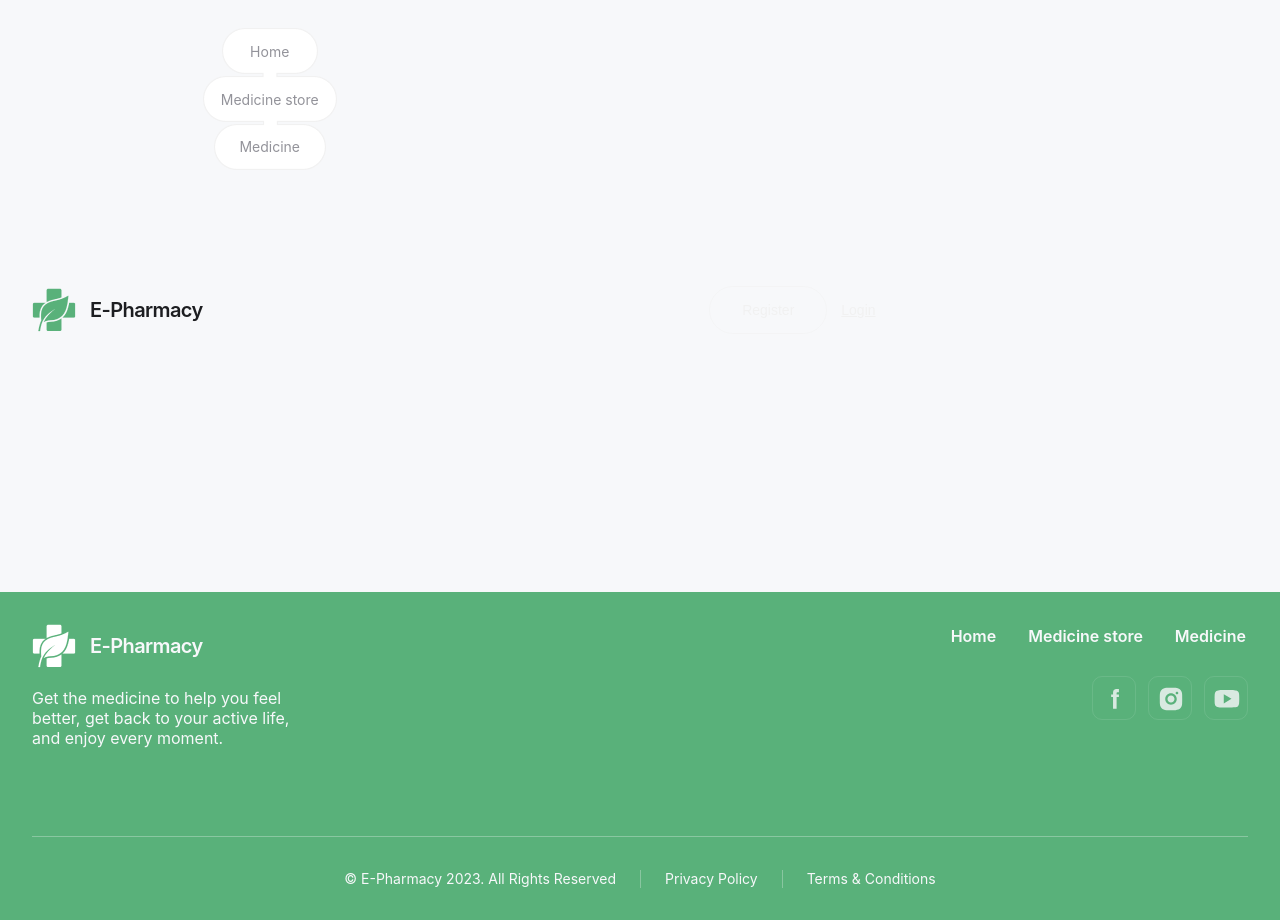
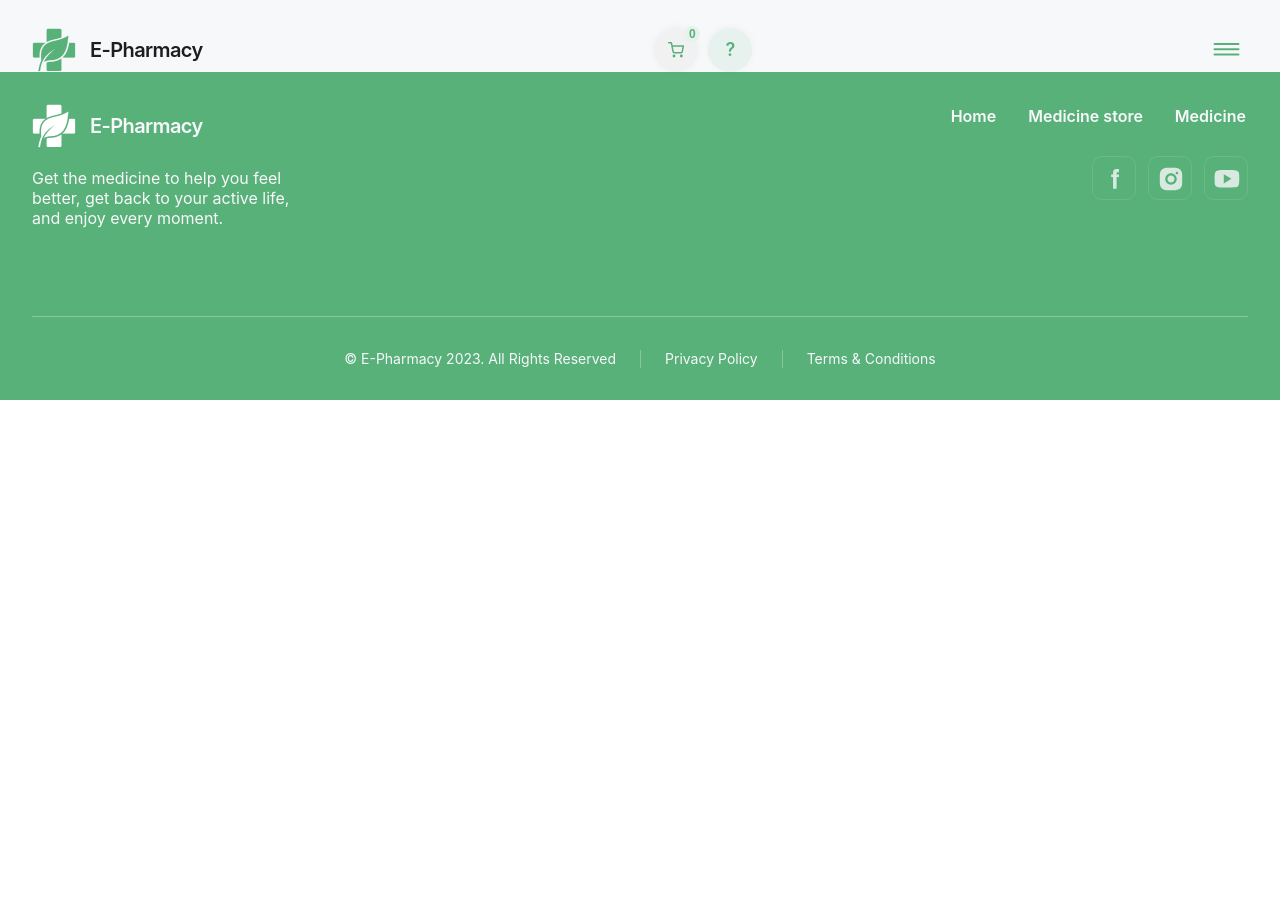
Before and after one commit to Yevheniia-narizhna/E-Pharmacy-client, a React (Vite) app: page / in a window 1280 px wide. After the commit the page ends 800 px from the top, so only its background shows below. Built offline with nearby package versions, Linux system fonts and the light colour scheme; no server answers; a web font is replaced by a local one.

Commit message:
header-burger

```diff
--- /dev/null
+++ b/src/components/Header/BurgerMenu/BurgerMenu.jsx
@@ -0,0 +1,71 @@
+import { useCallback, useEffect } from "react";
+import { IoClose } from "react-icons/io5";
+import { CloseBtn, Content, ContModal, Overlay } from "./BurgerMenu.styled";
+import LinksAuth from "../LinksAuth/LinksAuth";
+import { useWindowSize } from "../../../utils/utils";
+import { NavBox, NavList, Wrapp } from "../Header.styled";
+import { NavLink } from "react-router-dom";
+
+const BurgerMenu = ({ isOpen, onClose }) => {
+  const windowWidth = useWindowSize();
+  const isMobTab = windowWidth <= 1439;
+  const handleKeyDown = useCallback(
+    (e) => {
+      if (e.key === "Escape") {
+        onClose();
+      }
+    },
+    [onClose]
+  );
+
+  useEffect(() => {
+    if (!isOpen) return;
+
+    document.addEventListener("keydown", handleKeyDown);
+    document.body.style.overflow = "hidden";
+
+    return () => {
+      document.removeEventListener("keydown", handleKeyDown);
+      document.body.style.overflow = "auto";
+    };
+  }, [isOpen, handleKeyDown]);
+
+  if (!isOpen) return null;
+
+  const handleContentClick = (e) => e.stopPropagation();
+
+  return (
+    <Overlay onClick={onClose}>
+      <Content onClick={handleContentClick}>
+        <ContModal>
+          <CloseBtn type="button" onClick={onClose}>
+            <IoClose style={{ color: "#fff" }} />
+          </CloseBtn>
+          <Wrapp>
+            {isMobTab ? (
+              <img src="/img/buttons-mob.png" alt="Vertical Navigation" />
+            ) : (
+              <img src="/img/buttons.png" alt="Horizontal Navigation" />
+            )}
+            <NavBox>
+              <NavList>
+                <li>
+                  <NavLink to="/home">Home</NavLink>
+                </li>
+                <li>
+                  <NavLink to="/medicine-store">Medicine store</NavLink>
+                </li>
+                <li>
+                  <NavLink to="/medicine">Medicine</NavLink>
+                </li>
+              </NavList>
+            </NavBox>
+          </Wrapp>
+          <LinksAuth />
+        </ContModal>
+      </Content>
+    </Overlay>
+  );
+};
+
+export default BurgerMenu;
--- /dev/null
+++ b/src/components/Header/BurgerMenu/BurgerMenu.styled.js
@@ -0,0 +1,52 @@
+import styled from "styled-components";
+import { Container } from "../../../styles/GlobalStyles";
+
+export const ContModal = styled(Container)`
+  padding-top: 260px;
+  padding-bottom: 40px;
+
+  @media only screen and (min-width: 768px) {
+    padding-top: 350px;
+    padding-bottom: 64px;
+  }
+`;
+
+export const Overlay = styled.div`
+  position: fixed;
+  width: 100%;
+  height: 100%;
+  top: 0;
+  left: 0;
+  overflow-y: auto;
+  background: rgba(29, 30, 33, 0.45);
+  display: flex;
+  justify-content: flex-end;
+  z-index: 10;
+`;
+
+export const Content = styled.div`
+  position: relative;
+  width: 210px;
+  height: auto;
+  background: ${({ theme }) => theme.colors.green};
+  height: auto;
+  overflow-y: auto;
+  z-index: 100;
+
+  @media only screen and (min-width: 768px) {
+    width: 334px;
+  }
+`;
+
+export const CloseBtn = styled.button`
+  position: absolute;
+  background: transparent;
+  top: 31px;
+  right: 20px;
+
+  & svg {
+    width: 32px;
+    height: 32px;
+    stroke: ${({ theme }) => theme.colors.white};
+  }
+`;
--- /dev/null
+++ b/src/components/Header/CartUser/CartUser.jsx
@@ -0,0 +1,46 @@
+import { useDispatch, useSelector } from "react-redux";
+import { CartBtn, CartItems, UserIcon, Wrapp } from "./CartUser.styled";
+import { useLocation, useNavigate } from "react-router-dom";
+import { useEffect } from "react";
+import { getCartItems } from "../../../redux/pharm/operations";
+import { getUserInfo } from "../../../redux/auth/operations";
+
+const CartUser = () => {
+  const dispatch = useDispatch();
+  const navigate = useNavigate();
+  const user = useSelector((state) => state.auth.user);
+  const cart = useSelector((state) => state.pharm.cart);
+  const location = useLocation();
+  const pageType = location.pathname.split("/")[1];
+  const cartItemsQuantity = cart?.cartProducts?.length || 0;
+
+  useEffect(() => {
+    dispatch(getCartItems());
+  }, [dispatch]);
+
+  useEffect(() => {
+    dispatch(getUserInfo());
+  }, [dispatch]);
+
+  const handleCartClick = () => {
+    navigate("/cart");
+  };
+
+  const iconBackground =
+    pageType === "home" ? "#F1F1F1" : "rgba(89, 177, 122, 0.10)";
+
+  return (
+    <Wrapp>
+      <CartBtn onClick={handleCartClick}>
+        <svg>
+          <use href="../../../../public/symbol-defs.svg#icon-shopping-cart" />
+        </svg>
+        <CartItems>{cartItemsQuantity}</CartItems>
+      </CartBtn>
+      <UserIcon $bg={iconBackground}>
+        {user?.name?.charAt(0).toUpperCase() || "?"}
+      </UserIcon>
+    </Wrapp>
+  );
+};
+export default CartUser;
--- /dev/null
+++ b/src/components/Header/CartUser/CartUser.styled.js
@@ -0,0 +1,70 @@
+import styled from "styled-components";
+
+export const Wrapp = styled.div`
+  display: flex;
+  gap: 8px;
+  align-items: center;
+
+  @media only screen and (min-width: 768px) {
+    gap: 10px;
+  }
+`;
+
+export const CartBtn = styled.button`
+  position: relative;
+  background: #f1f1f1;
+  box-shadow: 0px -1px 7px rgba(71, 71, 71, 0.05);
+  border-radius: 50%;
+  width: 40px;
+  height: 40px;
+  display: flex;
+  align-items: center;
+  justify-content: center;
+
+  & svg {
+    width: 16px;
+    height: 16px;
+  }
+
+  @media only screen and (min-width: 768px) {
+    width: 44px;
+    height: 44px;
+  }
+`;
+
+export const CartItems = styled.div`
+  position: absolute;
+  background: #e7f1ed;
+  border-radius: 50%;
+  width: 16px;
+  height: 16px;
+  top: -2px;
+  right: -2px;
+  color: ${({ theme }) => theme.colors.green};
+  font-size: 12px;
+  font-weight: 700;
+  display: flex;
+  align-items: center;
+  justify-content: center;
+`;
+
+export const UserIcon = styled.div`
+  border-radius: 50%;
+  width: 40px;
+  height: 40px;
+  background-color: ${({ $bg }) => $bg};
+  box-shadow: 0px -1px 7px rgba(71, 71, 71, 0.05);
+  display: flex;
+  align-items: center;
+  justify-content: center;
+  color: ${({ theme }) => theme.colors.green};
+  font-size: 18px;
+  font-weight: 600;
+  line-height: 1.4em;
+  text-transform: capitalize;
+
+  @media only screen and (min-width: 768px) {
+    width: 44px;
+    height: 44px;
+  }
+`;
--- a/src/components/Header/Header.jsx
+++ b/src/components/Header/Header.jsx
@@ -2,14 +2,22 @@ import logoHome from "../../../public/img/logo-wh.png";
 import logoOther from "../../../public/img/logo-gr.png";
 import { NavLink, useLocation } from "react-router-dom";
 import {
+  BurgerBtn,
   ContHeader,
+  GreenSvg,
   LogoHeader,
   NavBox,
   NavList,
+  WhiteSvg,
   Wrapp,
 } from "./Header.styled";
-import { useMediaQuery } from "react-responsive";
+
 import LinksAuth from "./LinksAuth/LinksAuth";
+import { useWindowSize } from "../../utils/utils";
+// import { useSelector } from "react-redux";
+import CartUser from "./CartUser/CartUser";
+import { useState } from "react";
+import BurgerMenu from "./BurgerMenu/BurgerMenu";
 
 const Header = () => {
   const location = useLocation();
@@ -17,14 +25,29 @@ const Header = () => {
   const logo = isHome ? logoHome : logoOther;
   const textColor = isHome ? "#FFF" : "#1D1E21";
   const headerBackground = isHome ? "#59B17A" : "#F7F8FA";
-  const isMobTab = useMediaQuery({ query: "(max-width: 1439px)" });
+  const windowWidth = useWindowSize();
+  const isMobTab = windowWidth <= 1439;
+  const isDesktop = windowWidth >= 1440;
+  const [isMenuOpen, setIsMenuOpen] = useState(false);
+
+  const handleOpenMenu = () => {
+    setIsMenuOpen(true);
+  };
+
+  const handleCloseMenu = () => {
+    setIsMenuOpen(false);
+  };
+  // const isLoggedIn = useSelector((state) => state.auth.isLoggedIn);
 
   return (
+    <>
       <ContHeader style={{ background: headerBackground }}>
         <LogoHeader to="/home">
           <img src={logo} alt="logo" />
           <p style={{ color: textColor }}>E-Pharmacy</p>
         </LogoHeader>
+        {isDesktop && (
+          <>
             <Wrapp>
               {isMobTab ? (
                 <img src="/img/buttons-mob.png" alt="Vertical Navigation" />
@@ -45,8 +68,27 @@ const Header = () => {
                 </NavList>
               </NavBox>
             </Wrapp>
+          </>
+        )}
+        {!isHome && <CartUser />}
+        {isDesktop ? (
           <LinksAuth />
+        ) : (
+          <BurgerBtn type="button" onClick={handleOpenMenu}>
+            {isHome ? (
+              <WhiteSvg>
+                <img src="/img/align-justify.png" alt="burger menu" />
+              </WhiteSvg>
+            ) : (
+              <GreenSvg>
+                <use href="/symbol-defs.svg#icon-burger" />
+              </GreenSvg>
+            )}
+          </BurgerBtn>
+        )}
       </ContHeader>
+      <BurgerMenu isOpen={isMenuOpen} onClose={handleCloseMenu} />
+    </>
   );
 };
 
--- a/src/components/Header/Header.styled.js
+++ b/src/components/Header/Header.styled.js
@@ -135,3 +135,20 @@ export const NavList = styled.ul`
     }
   }
 `;
+export const BurgerBtn = styled.button`
+  background: transparent;
+  border: none;
+
+  & svg {
+    width: 32px;
+    height: 26px;
+  }
+`;
+
+export const WhiteSvg = styled.div`
+  stroke: #fff;
+`;
+
+export const GreenSvg = styled.svg`
+  stroke: #59b17a;
+`;
```
Also changed, not shown: public/img/align-justify.png (added), public/symbol-defs.svg. Lines whose indentation alone changed are shown as unchanged.
